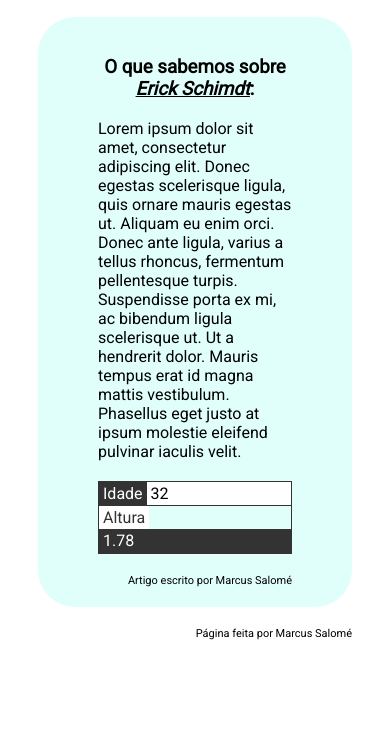
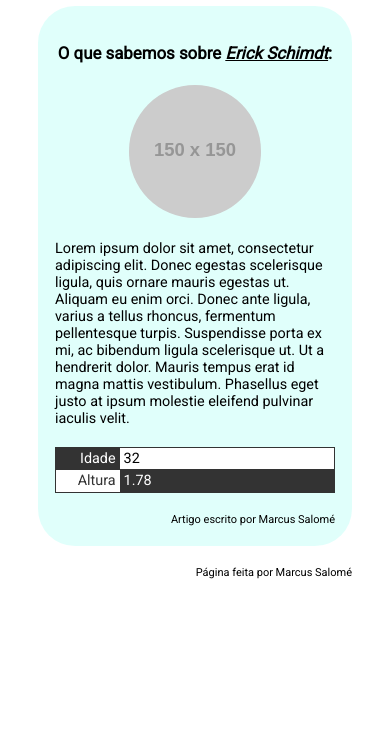
Before and after one commit to mpsalome/simple-page, a plain HTML site: page index.html in a window 390 px wide. Shown: the part 99-844 px from the top of the page. Drawn offline with Linux system fonts and the light colour scheme; placeholder pictures from the web are drawn by us.

Commit message:
Imagem e media queries adicionadas

```diff
--- a/index.html
+++ b/index.html
@@ -1,6 +1,7 @@
 <html>
 
 <head>
+    <meta content="width=device-width, initial-scale=1" name="viewport" />
     <link rel="preconnect" href="https://fonts.googleapis.com">
     <link rel="preconnect" href="https://fonts.gstatic.com" crossorigin>
     <link href="https://fonts.googleapis.com/css2?family=Bebas+Neue&family=Roboto:wght@300;400&display=swap"
@@ -20,6 +21,8 @@
                 <header class="articleBox-header">
                     <h3>O que sabemos sobre <span id="name"></span>:</h3>
                 </header>
+                <!-- Estou usando um placeholder mas a ideia seria uma foto do Erick Schimdt -->
+                <img class="articleBox-img" src="https://via.placeholder.com/150" alt="Foto de Erick Schimdt">
                 <p class="articleBox-paragraph">Lorem ipsum dolor sit amet, consectetur adipiscing elit. Donec egestas
                     scelerisque ligula, quis ornare mauris egestas ut. Aliquam eu enim orci. Donec ante ligula, varius a
                     tellus rhoncus, fermentum pellentesque turpis. Suspendisse porta ex mi, ac bibendum ligula
@@ -58,6 +61,12 @@
             padding-right: 30px;
             margin-top: 20px;
         }
+
+        @media only screen and (max-width: 600px) {
+            body {
+                font-size: .9em;
+            }
+        }
     </style>
     <script src="./script.js"></script>
 </body>
--- a/style.css
+++ b/style.css
@@ -30,6 +30,12 @@
   color: #fff;
 }
 
+.articleBox-img {
+    border-radius: 50%;
+    float: left;
+    margin: 0 50px 0 0;
+}
+
 .articleBox-list_title + dd {
   flex-basis: 70%;
   flex-grow: 1;
@@ -53,3 +59,19 @@
 .articleBox footer {
     padding-right: 0;
 }
+
+@media only screen and (max-width: 600px) {
+    .articleBox-img {
+        border-radius: 50%;
+        float: none;
+        margin: 22px auto;
+        display: block;
+        height: 16%;
+        max-width: 100%;
+    }
+
+    .articleBox {
+        padding: 20px 17px;
+    }
+
+}
```
